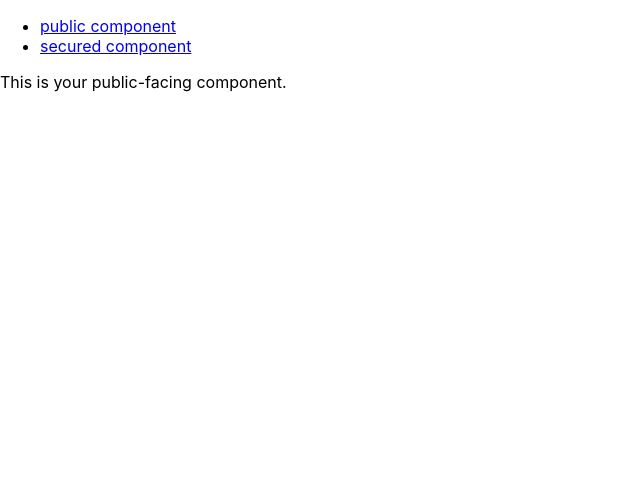
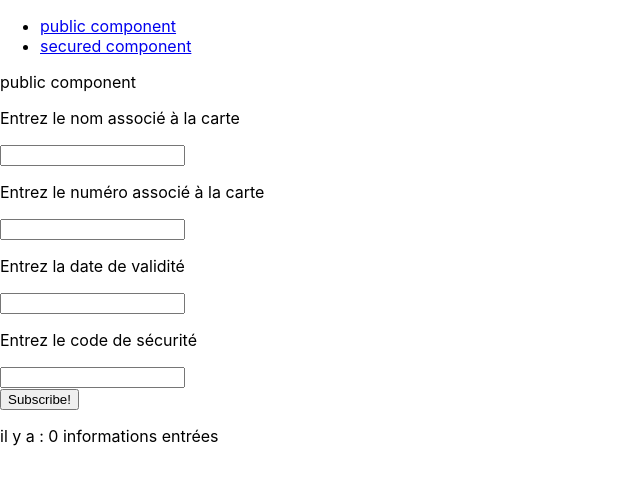
Before and after one commit to Dralus15/Securite-WebApp, a React (Create React App) app: page / in a window 1280 px wide. Shown: the top 484 px of the page, without its empty margins (0-640 px from the left). Built offline with nearby package versions, Linux system fonts and the light colour scheme.

Commit message:
form front in welcome component, server doesn't work yet

```diff
--- /dev/null
+++ b/back/data.json
@@ -0,0 +1 @@
+{"listeInfoBancaire": []}
--- a/src/Welcome.js
+++ b/src/Welcome.js
@@ -1,12 +1,102 @@
-import React, { Component } from 'react';
+import React, { useState } from "react";
 
-class Welcome extends Component {
-    render() {
+export default function Welcome() {
+  let [dataList, setDataList] = useState([]);
+  let [nbObject, setNbObject] = useState(0);
+
+  const handleSubmit = async (event) => {
+    event.preventDefault();
+    let dataObject = {
+      idData: nbObject,
+      nomCarte: event.target.nomCarte.value,
+      numeroCarte: event.target.numeroCarte.value,
+      dateCarte: event.target.dateCarte.value,
+      codeSecuCarte: event.target.codeSecuCarte.value,
+    };
+
+    dataList.push(dataObject);
+    setDataList(dataList);
+    setNbObject(nbObject + 1);
+
+    // var form = new FormData(document.getElementById("dataForm"));
+
+    // fetch("http://localhost:8080/", {
+    //   method: "POST",
+    //   headers: {
+    //     "Content-Type": "application/json",
+    //   },
+    //   body: JSON.stringify({
+    //     dataObject: dataObject,
+    //   }),
+    // }).then(
+    //   function (res) {
+    //     if (res.ok) {
+    //       alert("Perfect! ");
+    //     } else if (res.status === 401) {
+    //       alert("Oops! ");
+    //     }
+    //   },
+    //   function (e) {
+    //     alert("Error submitting form!");
+    //   }
+    // );
+  };
+
+  return (
+    <div>
+      <p>public component</p>
+      <form onSubmit={handleSubmit}>
+        <p>Entrez le nom associé à la carte</p>
+        <input
+          autoComplete="off"
+          type="text"
+          name="nomCarte"
+          id="nomCarte"
+          required
+        ></input>
+        <br />
+        <p>Entrez le numéro associé à la carte</p>
+        <input
+          autoComplete="off"
+          type="text"
+          name="numeroCarte"
+          id="numeroCarte"
+          required
+        ></input>
+        <br />
+        <p>Entrez la date de validité</p>
+        <input
+          autoComplete="off"
+          type="text"
+          name="dateCarte"
+          id="dateCarte"
+          required
+        ></input>
+        <br />
+        <p>Entrez le code de sécurité</p>
+        <input
+          autoComplete="off"
+          type="text"
+          name="codeSecuCarte"
+          id="codeSecuCarte"
+          required
+        ></input>
+        <br />
+        <input type="submit" value="Subscribe!"></input>
+      </form>
+      <p>il y a : {nbObject} informations entrées</p>
+      {dataList.map((dataObject) => {
         return (
-            <div className="Welcome">
-                <p>This is your public-facing component.</p>
-            </div>
+          <div key={dataObject.idData}>
+            <p>information bancaire n°{dataObject.idData}</p>
+            <p>nom : {dataObject.nomCarte}</p>
+            <p>numero : {dataObject.numeroCarte}</p>
+            <p>date validité : {dataObject.dateCarte}</p>
+            <p>code sécurité : {dataObject.codeSecuCarte}</p>
+            <p>........................</p>
+          </div>
         );
-    }
+      })}
+    </div>
+  );
 }
-export default Welcome;
--- a/src/index.js
+++ b/src/index.js
@@ -1,17 +1,11 @@
-import React from 'react';
-import ReactDOM from 'react-dom';
-import './index.css';
-import App from './App';
-import reportWebVitals from './reportWebVitals';
+import React from "react";
+import ReactDOM from "react-dom";
+import "./index.css";
+import App from "./App";
 
 ReactDOM.render(
   <React.StrictMode>
     <App />
   </React.StrictMode>,
-  document.getElementById('root')
+  document.getElementById("root")
 );
-
-// If you want to start measuring performance in your app, pass a function
-// to log results (for example: reportWebVitals(console.log))
-// or send to an analytics endpoint. Learn more: https://bit.ly/CRA-vitals
-reportWebVitals();
--- a/src/reportWebVitals.js
+++ /dev/null
@@ -1,13 +0,0 @@
-const reportWebVitals = onPerfEntry => {
-  if (onPerfEntry && onPerfEntry instanceof Function) {
-    import('web-vitals').then(({ getCLS, getFID, getFCP, getLCP, getTTFB }) => {
-      getCLS(onPerfEntry);
-      getFID(onPerfEntry);
-      getFCP(onPerfEntry);
-      getLCP(onPerfEntry);
-      getTTFB(onPerfEntry);
-    });
-  }
-};
-
-export default reportWebVitals;
```
Also changed, not shown: back/server.js (added, +14 -0 lines), src/App.js (+11 -34 lines), src/Secured.js (+16 -14 lines).
